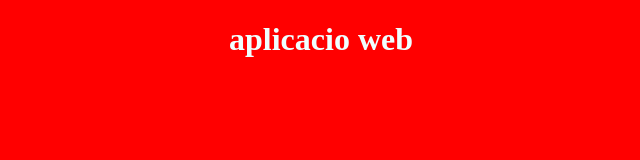
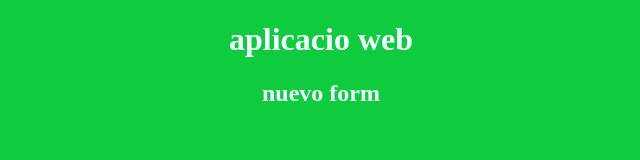
Before and after one commit to isaacdavidnoguera/nuevo-depositorio-, a plain HTML site: page index.html in a window 1280 px wide. Shown: the whole page, without its empty margins (319-959 px from the left). Drawn offline with Linux system fonts and the light colour scheme.

```diff
--- a/index.html
+++ b/index.html
@@ -6,7 +6,7 @@
     <title>Document</title>
     <style>
         html, body {
-            background-color: red;
+            background-color: rgb(14, 204, 62);
             color: azure;
             text-align: center;
 
@@ -19,5 +19,6 @@
 </head>
 <body>
     <h1>aplicacio web</h1>
+    <h2>nuevo form</h2>
 </body>
 </html>
```
